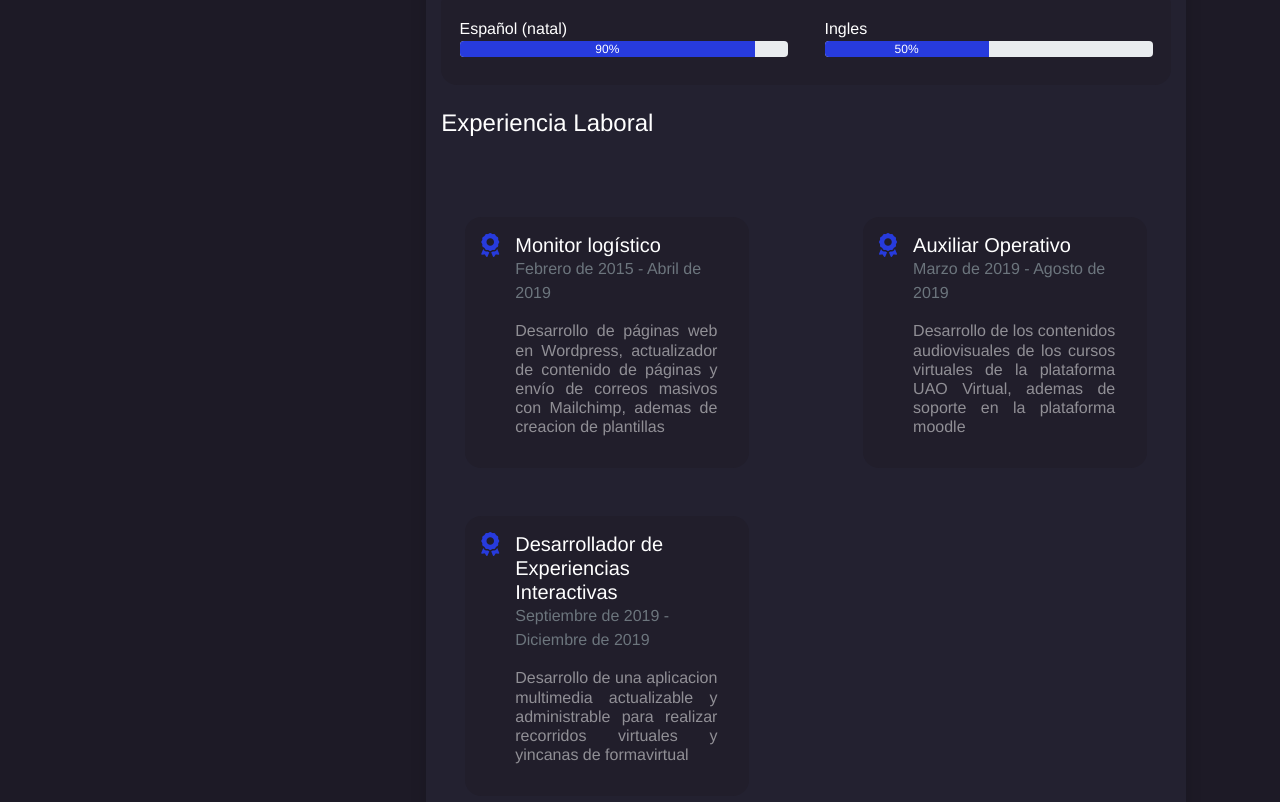
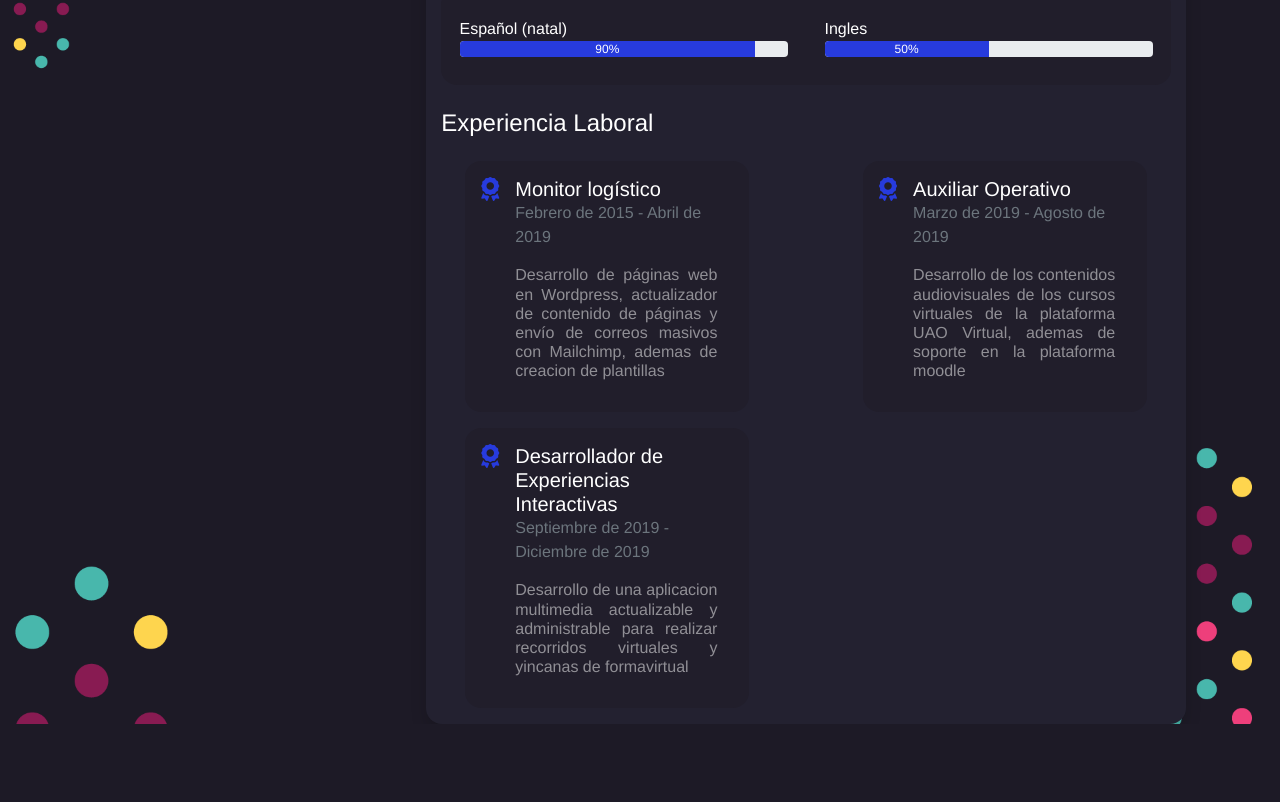
Before and after one commit to ocralo/vueCV, a Vue app: page / in a window 1280 px wide. Shown: the part 874-1676 px from the top of the page. After the commit the page ends 1598 px from the top, so only its background shows below. Built offline with nearby package versions, Linux system fonts and the light colour scheme.

Commit message:
fondo de cv

```diff
--- a/src/App.vue
+++ b/src/App.vue
@@ -14,11 +14,14 @@ export default {
 </script>
 
 <style>
-html,body {
+body {
   font-family: 'Avenir', Helvetica, Arial, sans-serif;
   background-color: #1D1A26;
+  background-image: url("~@/assets/img/fondo_cv.png");
+  background-position: center;
+  background-repeat: no-repeat;
+  background-size: cover;
   color: #ffffff;
-  height: 100vh;
   margin: 0;
 }
 </style>
--- a/src/views/AboutMe.vue
+++ b/src/views/AboutMe.vue
@@ -151,8 +151,8 @@
       </div>
       <h4 class="mt-4">Experiencia Laboral</h4>
       <div class="container-fluid">
-        <div class="row justify-content-between p-4">
-          <div class="col-md-5 rel-bg-content-2 p-3 mt-5">
+        <div class="row justify-content-between pl-4 pr-4">
+          <div class="col-md-5 rel-bg-content-2 p-3 mt-3">
             <div class="d-flex">
               <i class="fas fa-award rel-icon mr-3"></i>
               <div class="div">
@@ -164,7 +164,7 @@
               </div>
             </div>
           </div>
-          <div class="col-md-5 rel-bg-content-2 p-3 mt-5">
+          <div class="col-md-5 rel-bg-content-2 p-3 mt-3">
             <div class="d-flex">
               <i class="fas fa-award rel-icon mr-3"></i>
               <div class="div">
@@ -176,7 +176,7 @@
               </div>
             </div>
           </div>
-          <div class="col-md-5 rel-bg-content-2 p-3 mt-5">
+          <div class="col-md-5 rel-bg-content-2 p-3 mt-3">
             <div class="d-flex">
               <i class="fas fa-award rel-icon mr-3"></i>
               <div class="div">
```
Also changed, not shown: src/assets/img/fondo_cv.png (added).
